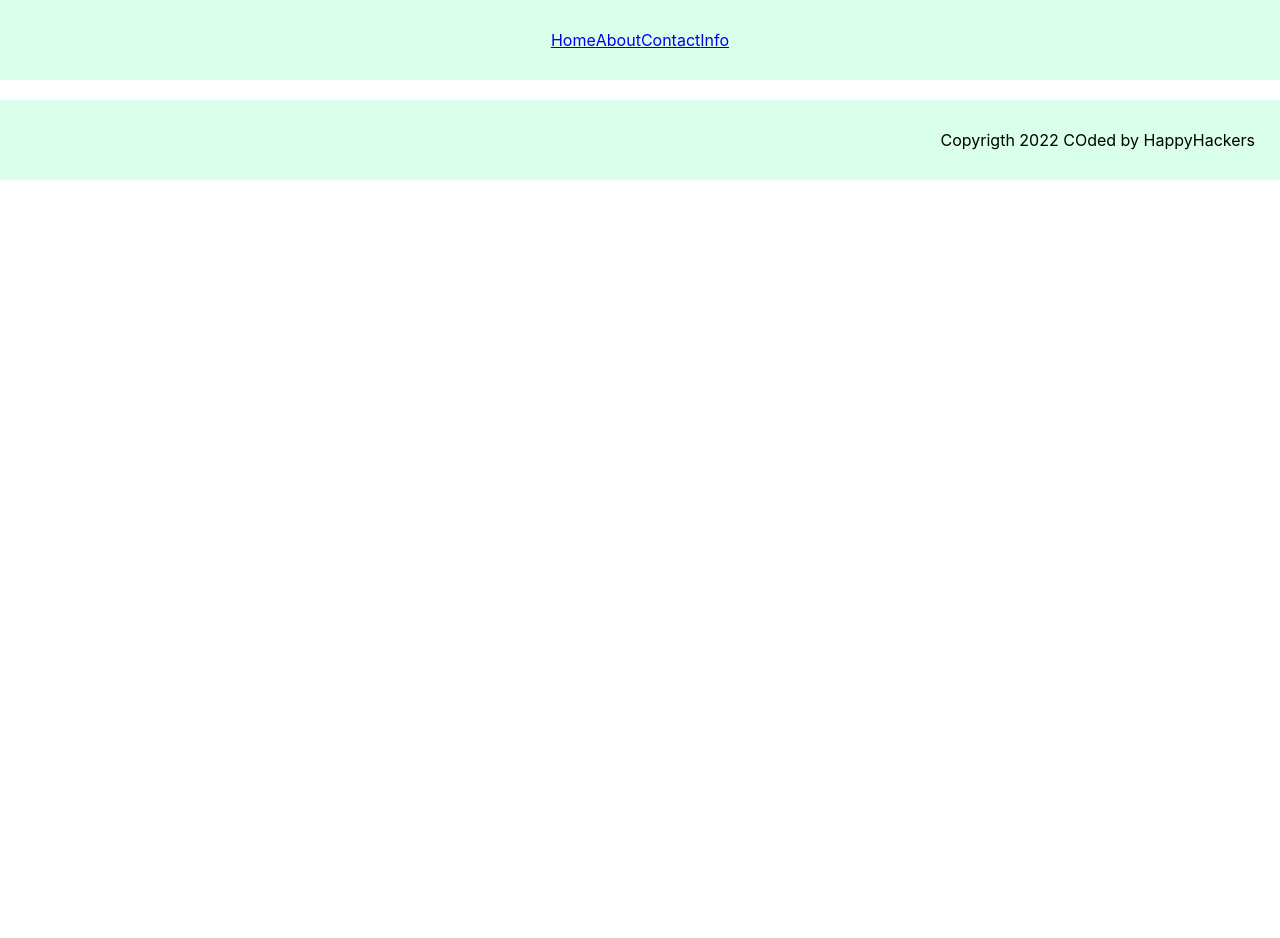
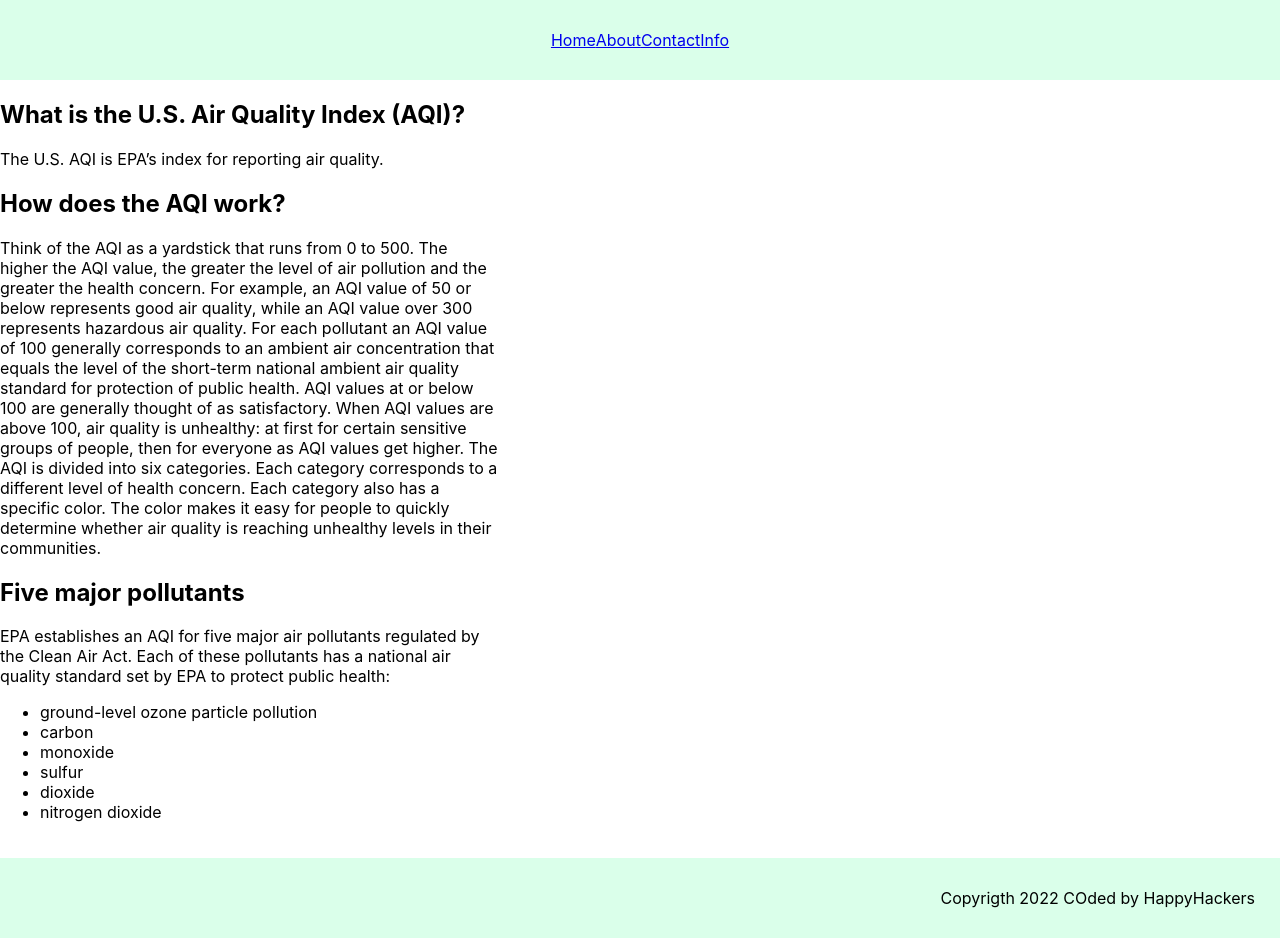
Before and after one commit to Majchrzak202/airQualityApp, a React (Create React App) app: page /Info in a window 1280 px wide. Before the commit the page ends 800 px from the top, so only its background shows below. Built offline with nearby package versions, Linux system fonts and the light colour scheme; no server answers.

Commit message:
Added a proper About and Info pages

```diff
--- a/src/App.js
+++ b/src/App.js
@@ -38,6 +38,7 @@ const App = () => {
 
   return (
     <Router>
+      <div className="app">
       <Navbar />
       <Routes>
         <Route
@@ -55,6 +56,7 @@ const App = () => {
         <Route path="Info" element={<Info />}></Route>
       </Routes>
       <Footer />
+      </div>
     </Router>
   );
 };
--- /dev/null
+++ b/src/components/Pages/About.css
@@ -0,0 +1,7 @@
+.about {
+    display: flex;
+    flex-direction: column;
+    justify-content: center;
+    align-items: center;
+    color: blue;
+}
--- a/src/components/Pages/About.js
+++ b/src/components/Pages/About.js
@@ -1,10 +1,12 @@
 import React from "react";
-
+import './About.css'
 
 const About = () => {
-return (<div>
-    About Air Polution info
-</div>)
-}
+  return (
+    <div className="about">
+      <p>About Air Polution info</p>
+    </div>
+  );
+};
 
 export default About;
--- /dev/null
+++ b/src/components/Pages/Info.css
@@ -0,0 +1,11 @@
+.info {
+  display: flex;
+  flex-direction: column;
+  justify-content: center;
+  align-items: center;
+  width: 500px;
+}
+
+.info p {
+    width: 500px;
+}
--- a/src/components/Pages/Info.js
+++ b/src/components/Pages/Info.js
@@ -1,5 +1,48 @@
 import React from "react";
 
-const Info = () => {}
+import "./Info.css";
+
+const Info = () => {
+  return (
+    <div className="info">
+      <div className="text">
+        <h2>What is the U.S. Air Quality Index (AQI)?</h2>
+        <p>The U.S. AQI is EPA’s index for reporting air quality. </p>
+        <h2>How does the AQI work?</h2>
+        <p>
+          Think of the AQI as a yardstick that runs from 0 to 500. The higher
+          the AQI value, the greater the level of air pollution and the greater
+          the health concern. For example, an AQI value of 50 or below
+          represents good air quality, while an AQI value over 300 represents
+          hazardous air quality. For each pollutant an AQI value of 100
+          generally corresponds to an ambient air concentration that equals the
+          level of the short-term national ambient air quality standard for
+          protection of public health. AQI values at or below 100 are generally
+          thought of as satisfactory. When AQI values are above 100, air quality
+          is unhealthy: at first for certain sensitive groups of people, then
+          for everyone as AQI values get higher. The AQI is divided into six
+          categories. Each category corresponds to a different level of health
+          concern. Each category also has a specific color. The color makes it
+          easy for people to quickly determine whether air quality is reaching
+          unhealthy levels in their communities.
+        </p>
+        <h2>Five major pollutants</h2>
+        <p>
+          EPA establishes an AQI for five major air pollutants regulated by the
+          Clean Air Act. Each of these pollutants has a national air quality
+          standard set by EPA to protect public health:
+        </p>
+        <ul>
+          <li>ground-level ozone particle pollution</li>
+          <li> carbon</li>
+          <li>monoxide</li>
+          <li>sulfur</li>
+          <li>dioxide</li>
+          <li> nitrogen dioxide</li>
+        </ul>
+      </div>
+    </div>
+  );
+};
 
 export default Info;
```
